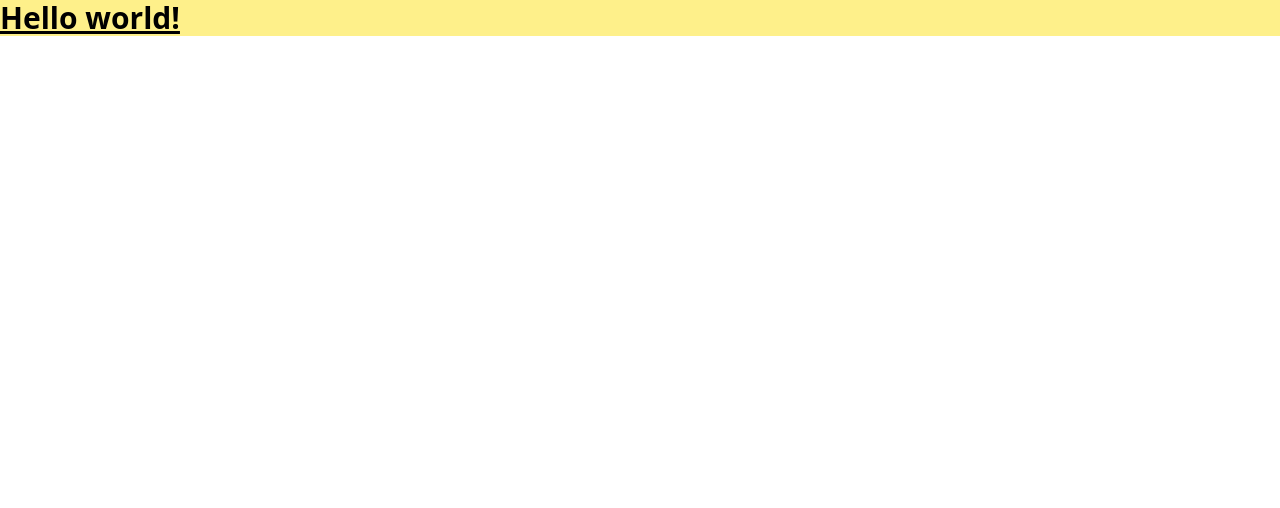
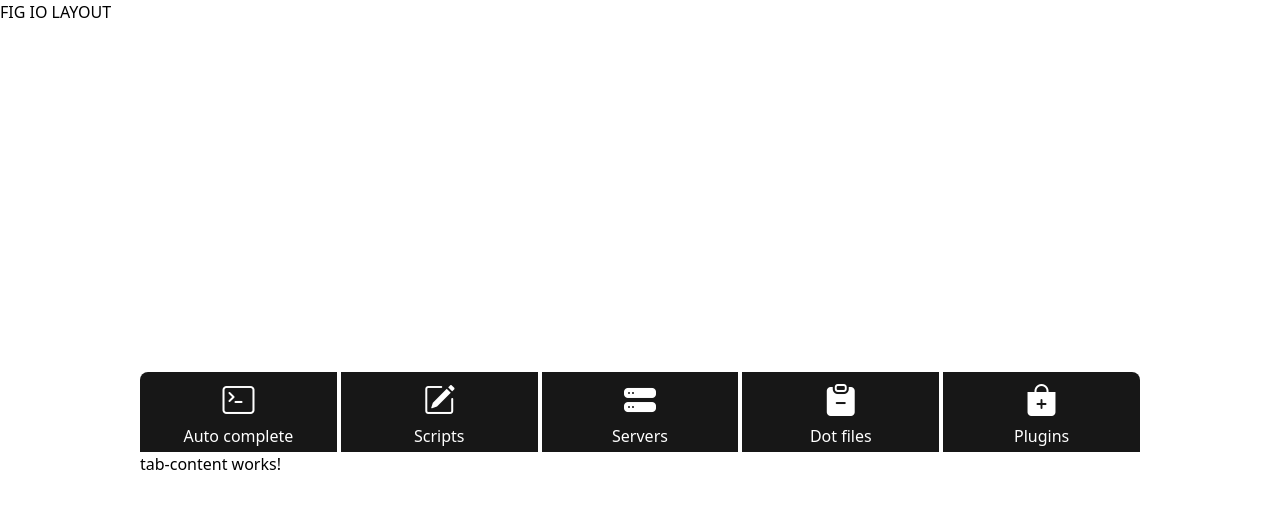
Before and after one commit to AymKh/fig-io-layout, an Angular app: page / in a window 1280 px wide. Shown: the top 508 px of the page. Built offline with nearby package versions, Linux system fonts and the light colour scheme.

Commit message:
boiler plate lauout setup

```diff
--- a/src/app/app.component.html
+++ b/src/app/app.component.html
@@ -1 +1,34 @@
-<h1 class="text-3xl font-bold underline bg-yellow-200">Hello world!</h1>
+<h1>FIG IO LAYOUT</h1>
+<main class="w-full h-[100vh] flex flex-row items-center justify-center">
+  <section id="settings__section" class="w-[1000px]">
+    <div
+      id="tabs__header"
+      class="flex flex-row items-center justify-evenly gap-1"
+    >
+      <div class="tab-header bg-neutral-900 hover:bg-neutral-600">
+        <i class="bi bi-terminal"></i>
+        <span>Auto complete</span>
+      </div>
+      <div class="tab-header bg-neutral-900 hover:bg-neutral-600">
+        <i class="bi bi-pencil-square"></i>
+        <span>Scripts</span>
+      </div>
+      <div class="tab-header bg-neutral-900 hover:bg-neutral-600">
+        <i class="bi bi-hdd-stack-fill"></i>
+        <span>Servers</span>
+      </div>
+      <div class="tab-header bg-neutral-900 hover:bg-neutral-600">
+        <i class="bi bi-clipboard-minus-fill"></i>
+        <span>Dot files</span>
+      </div>
+      <div class="tab-header bg-neutral-900 hover:bg-neutral-600">
+        <i class="bi bi-bag-plus-fill"></i>
+        <span>Plugins</span>
+      </div>
+    </div>
+    <!-- TABS CONTENT -->
+    <div id="tabs__content">
+      <app-tab-content [DATA]="selectedTabContent"></app-tab-content>
+    </div>
+  </section>
+</main>
--- a/src/app/app.component.scss
+++ b/src/app/app.component.scss
@@ -0,0 +1,25 @@
+.tab-header {
+    width: 100%;
+    height: 80px;
+
+    display: flex;
+    flex-direction: column;
+    align-items: center;
+    justify-content: center;
+
+    cursor: pointer;
+
+    color: white;
+
+    i {
+        font-size: 2rem;
+    }
+
+    &:first-child {
+        border-radius: .5rem 0 0 0;
+    }
+
+    &:last-child {
+        border-radius: 0 .5rem 0 0;
+    }
+}
--- a/src/app/app.component.ts
+++ b/src/app/app.component.ts
@@ -1,4 +1,5 @@
 import { Component } from '@angular/core';
+import { TABCONTENTTYPE } from './types/tab.type';
 
 @Component({
   selector: 'app-root',
@@ -6,5 +7,47 @@ import { Component } from '@angular/core';
   styleUrls: ['./app.component.scss']
 })
 export class AppComponent {
-  title = 'y';
+  TAB__CONTENT: TABCONTENTTYPE[] = [
+    {
+      title: "Autocomplete",
+      icon: "string",
+      copy: "Supports 500+ popular CLI tools • Inline descriptions & powerful suggestions • Completions are open source • Fully customizable",
+      tag_line: "IDE-style autocomplete for your existing terminal",
+      call_to_action: "check it out",
+      image: "https://fig.io/videos/main-demo-grey.mp4"
+    },
+    {
+      title: "Scripts",
+      icon: "string",
+      copy: "• Beautiful, interactive terminal UIs • Automatically provisioned & distributed to your entire team • Out-of-the-box error reporting and usage monitoring",
+      tag_line: "Build internal CLI tools faster",
+      call_to_action: "get started",
+      image: "https://res.cloudinary.com/djkmxf6kr/video/upload/v1679086699/workflows-video_qr8ckp.webm"
+    },
+    {
+      title: "SSH Credentials",
+      icon: "string",
+      copy: "• Securely share servers and identities with your team • Instant access to your remote machines with a GUI or CLI",
+      tag_line: "Fast, secure access to your SSH servers",
+      call_to_action: "learn more",
+      image: "https://fig.io/videos/ssh-video.mp4"
+    },
+    {
+      title: "Dotfiles",
+      icon: "string",
+      copy: "• Edit aliases, env variables, $PATH, and more • Instant sync across your devices • Share dotfiles with your team",
+      tag_line: "Easily edit, sync, and share your dotfiles",
+      call_to_action: "learn more",
+      image: "https://res.cloudinary.com/djkmxf6kr/video/upload/v1679085603/dotfiles-video_g2y5bs.webm"
+    },
+    {
+      title: "Plugins",
+      icon: "string",
+      copy: "• 1-click install for 400+ plugins • Instant sync across devices • Supports zsh, bash, & fish",
+      tag_line: "Manage and sync your shell plugins",
+      call_to_action: "explore all plugins",
+      image: "https://res.cloudinary.com/djkmxf6kr/video/upload/v1679087594/plugins-temp_hrjy1m.webm"
+    },
+  ];
+  selectedTabContent = this.TAB__CONTENT[0];
 }
--- a/src/app/app.module.ts
+++ b/src/app/app.module.ts
@@ -2,10 +2,12 @@ import { NgModule } from '@angular/core';
 import { BrowserModule } from '@angular/platform-browser';
 
 import { AppComponent } from './app.component';
+import { TabContentComponent } from './components/tab-content/tab-content.component';
 
 @NgModule({
   declarations: [
-    AppComponent
+    AppComponent,
+    TabContentComponent
   ],
   imports: [
     BrowserModule
--- /dev/null
+++ b/src/app/components/tab-content/tab-content.component.html
@@ -0,0 +1 @@
+<p>tab-content works!</p>
--- a/src/index.html
+++ b/src/index.html
@@ -6,6 +6,10 @@
     <base href="/" />
     <meta name="viewport" content="width=device-width, initial-scale=1" />
     <link rel="icon" type="image/x-icon" href="favicon.ico" />
+    <link
+      rel="stylesheet"
+      href="https://cdn.jsdelivr.net/npm/bootstrap-icons@1.10.5/font/bootstrap-icons.css"
+    />
   </head>
   <body>
     <app-root></app-root>
```
Also changed, not shown: src/app/components/tab-content/tab-content.component.ts (added, +11 -0 lines), src/app/types/tab.type.ts (added, +8 -0 lines), src/app/components/tab-content/tab-content.component.scss (added).
